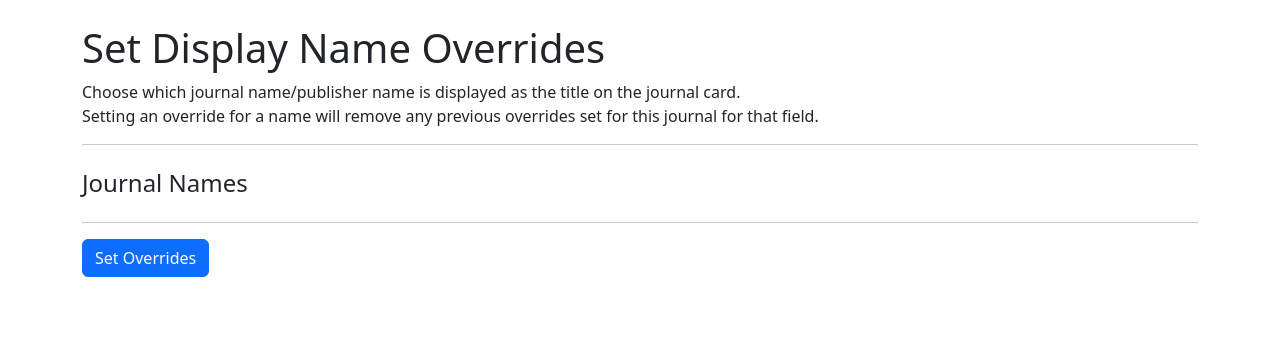
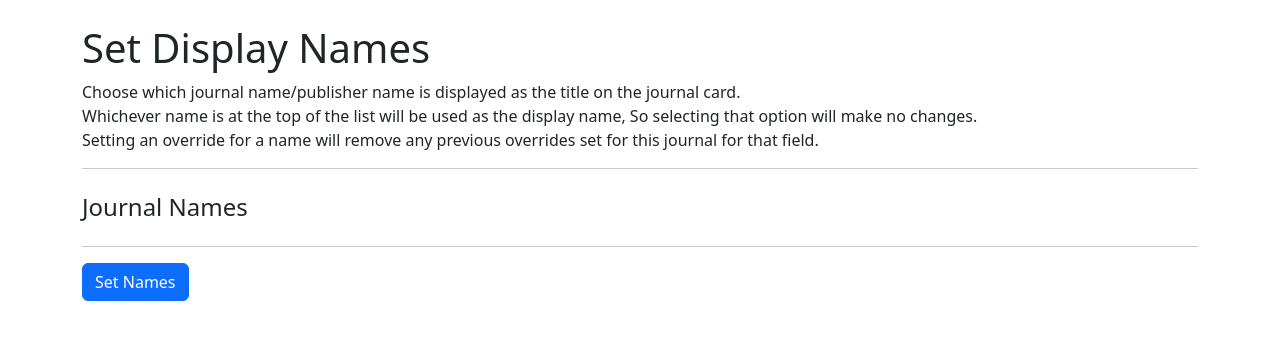
Before and after one commit to ntoutloff/ujl-search-2, a Flask app: template templates/override.html in a window 1280 px wide. Shown: the part 56-396 px from the top of the page. Run offline with Flask 3, Linux system fonts and the light colour scheme; the template is opened without the code that fills it: most values are stand-ins (such as "Sample title", 1, 10 or a date in 2020); some libraries are stand-ins or nearby versions.

Commit message:
Change `override` to `set names`

```diff
--- a/static/js/index.js
+++ b/static/js/index.js
@@ -287,7 +287,7 @@ function createOverview(journalData) {
     const overrideBtn = document.createElement('button');
     overrideBtn.type = 'submit';
     overrideBtn.className = 'btn btn-outline-primary';
-    overrideBtn.textContent = 'Set Overrides';
+    overrideBtn.textContent = 'Set Display Names';
     overrideForm.appendChild(overrideBtn);
 
     return overviewContent;
--- a/templates/override.html
+++ b/templates/override.html
@@ -6,9 +6,10 @@
 
 
 {% block content %}
-<h1 class="display-6">Set Display Name Overrides</h1>
+<h1 class="display-6">Set Display Names</h1>
 <p>
     Choose which journal name/publisher name is displayed as the title on the journal card.
+    <br>Whichever name is at the top of the list will be used as the display name, So selecting that option will make no changes.
     <br>Setting an override for a name will remove any previous overrides set for this journal for that field.
 </p>
 
@@ -30,7 +31,7 @@
 
 
     <div class="me-3">
-        <button type="submit" id="submit-journal-name" class="btn btn-primary">Set Overrides</button>
+        <button type="submit" id="submit-journal-name" class="btn btn-primary">Set Names</button>
     </div>
 
 
```
